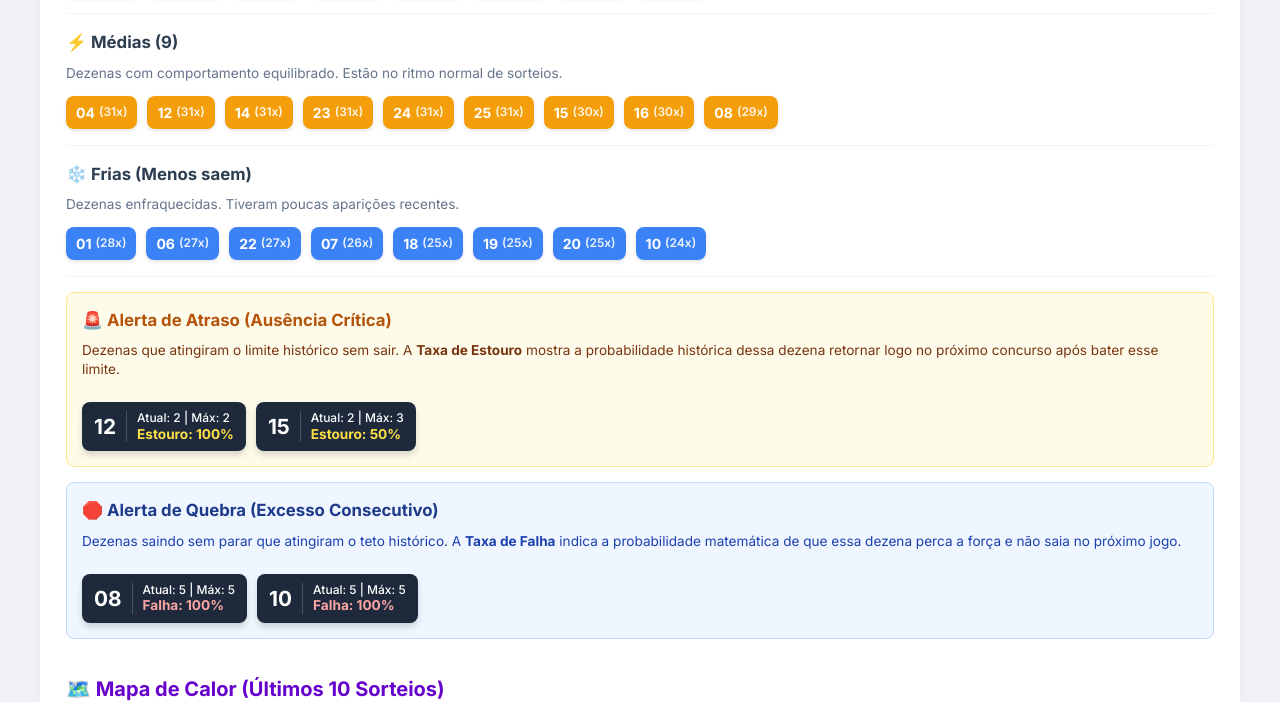
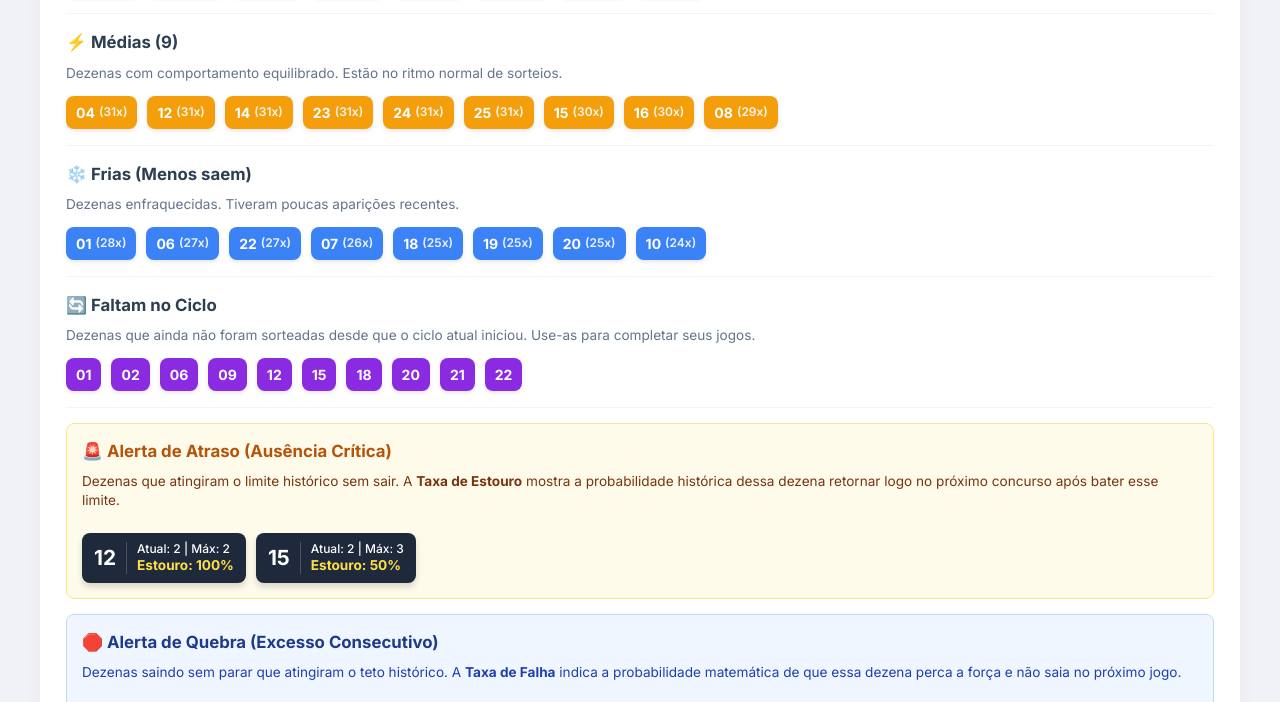
Before and after one commit to renatocosta93/painel-loto, a plain HTML site: page index.html in a window 1280 px wide. Shown: the part 1057-1759 px from the top of the page. Drawn offline with nearby package versions, Linux system fonts and the light colour scheme.

Commit message:
Update index.html

```diff
--- a/index.html
+++ b/index.html
@@ -44,9 +44,8 @@
         .badge-list { display: flex; flex-wrap: wrap; gap: 10px; margin-top: 5px; }
         .badge { padding: 6px 10px; border-radius: 8px; font-size: 14px; font-weight: 700; color: white; box-shadow: 0 2px 4px rgba(0,0,0,0.1); display: inline-flex; align-items: center; gap: 4px;}
         .bg-hot { background-color: var(--danger); } .bg-med { background-color: var(--warning); color: #fff; } .bg-cold { background-color: var(--info); }
-        .bg-drawn { background-color: var(--success); font-size: 15px;}
+        .bg-cycle { background-color: var(--primary); } .bg-drawn { background-color: var(--success); font-size: 15px;}
 
-        /* Nova estilização para os alertas preditivos */
         .badge-pred { background-color: #1e293b; color: white; padding: 8px 12px; border-radius: 8px; display: inline-flex; align-items: center; box-shadow: 0 4px 6px rgba(0,0,0,0.15);}
         .badge-pred-num { font-size: 1.3rem; border-right: 1px solid rgba(255,255,255,0.2); padding-right: 10px; margin-right: 10px; font-weight: 700;}
         .badge-pred-info { display: flex; flex-direction: column; font-size: 0.75rem; font-weight: 500; line-height: 1.3;}
@@ -131,6 +130,13 @@
                     <div class="badge-list" id="badge-frias"></div>
                 </div>
 
+                <!-- O RETORNO DO CICLO -->
+                <div class="stat-block">
+                    <div class="stat-block-header">🔄 Faltam no Ciclo</div>
+                    <div class="stat-block-desc">Dezenas que ainda não foram sorteadas desde que o ciclo atual iniciou. Use-as para completar seus jogos.</div>
+                    <div class="badge-list" id="badge-ciclo"></div>
+                </div>
+
                 <!-- Alertas Inteligentes Formatados -->
                 <div class="stat-block" style="background: #fffbeb; padding: 15px; border-radius: 8px; margin-top: 15px; border: 1px solid #fde68a;">
                     <div class="stat-block-header" style="color: #b45309;">🚨 Alerta de Atraso (Ausência Crítica)</div>
@@ -147,7 +153,6 @@
                 <h2 style="margin-top: 35px;">🗺️ Mapa de Calor (Últimos 10 Sorteios)</h2>
                 <div class="heatmap-wrapper" id="heatmap-container"></div>
 
-                <!-- Guia de Análise do Heatmap -->
                 <div style="background: #f8fafc; padding: 15px; border-radius: 8px; margin-top: 15px; font-size: 0.9rem; color: #475569; border: 1px solid #e2e8f0; line-height: 1.5;">
                     <strong style="color: var(--primary-dark);">💡 Como o Assistente analisa o Mapa:</strong> Cada linha é um concurso. As colunas são as dezenas. <br><br>
                     • <strong>Buracos:</strong> Espaços em branco compridos indicam que uma coluna ou dezena esfriou. Excelente hora para usá-las como surpresa.<br>
@@ -207,7 +212,7 @@
             <h2 style="border-bottom: none; margin-bottom: 10px; color: var(--primary-dark);">Como usar a Inteligência Preditiva?</h2>
             <p>Além de gerar os jogos automaticamente no Item 3, você pode usar os dados avançados deste painel para montar sua própria aposta com vantagem matemática cruzando os alertas:</p>
             <ul style="margin-left: 20px; margin-bottom: 25px; margin-top: 15px; color: var(--text-muted); font-weight: 500; line-height: 1.6;">
-                <li style="margin-bottom: 10px;"><strong style="color: var(--text-main);">Alerta de Atraso:</strong> Use os números desse alerta como <strong style="color: #b45309;">FIXOS</strong> na sua aposta. Como eles atingiram ou passaram o limite histórico sem sair, a <i>Taxa de Estouro</i> te mostra a chance real de que eles voltem a ser sorteados imediatamente.</li>
+                <li style="margin-bottom: 10px;"><strong style="color: var(--text-main);">Alerta de Atraso e Ciclo:</strong> Use os números desses dois painéis como <strong style="color: #b45309;">FIXOS</strong> na sua aposta. Como eles atingiram ou passaram o limite histórico sem sair, a <i>Taxa de Estouro</i> te mostra a chance real de que eles voltem a ser sorteados imediatamente.</li>
                 <li style="margin-bottom: 10px;"><strong style="color: var(--text-main);">Alerta de Quebra:</strong> <strong style="color: #1e3a8a;">EVITE</strong> esses números. Se a dezena bateu o teto histórico de vezes consecutivas, a <i>Taxa de Falha</i> te avisa o risco matemático de confiar nela de novo.</li>
                 <li style="margin-bottom: 10px;"><strong style="color: var(--text-main);">O Mapa de Calor:</strong> Não confie apenas em números frios e quentes; olhe a grade. O mapa te ajuda a identificar se há grupos inteiros (colunas ou linhas) falhando juntos.</li>
             </ul>
@@ -399,7 +404,6 @@
                 // --- INTELIGÊNCIA MATEMÁTICA ESTATÍSTICA ---
                 let stats = {}; for(let n=1; n<=25; n++) stats[n] = { freq: 0, history: [] };
 
-                // Montar histórico cronológico do mais antigo para o mais novo
                 for(let i=hist.length-1; i>=0; i--) {
                     for(let n=1; n<=25; n++) {
                         let isDrawn = hist[i].dezenas.includes(n);
@@ -408,14 +412,27 @@
                     }
                 }
 
+                // Cálculo do Ciclo
+                let cicloAtual = new Set();
+                let histRev = [...hist].reverse();
+                for(let s of histRev) {
+                    s.dezenas.forEach(d => cicloAtual.add(d));
+                    if(cicloAtual.size === 25) cicloAtual.clear();
+                }
+
                 const renderBadgesBasic = (cid, arr, css) => {
                     const c = document.getElementById(cid); c.innerHTML = '';
                     arr.forEach(item => {
                         let s = document.createElement('span'); s.className = 'badge ' + css;
-                        s.innerHTML = `<span>${item.d < 10 ? '0'+item.d : item.d}</span> <small style="opacity:0.9; font-weight:600; font-size:0.75rem;">(${item.info})</small>`;
+                        s.innerHTML = `<span>${item.d < 10 ? '0'+item.d : item.d}</span>` + (item.info ? ` <small style="opacity:0.9; font-weight:600; font-size:0.75rem;">(${item.info})</small>` : '');
                         c.appendChild(s);
                     });
                 };
+
+                let faltam = [];
+                for(let i=1; i<=25; i++) { if(!cicloAtual.has(i)) faltam.push({d: i, info: ''}); }
+                if(faltam.length > 0) renderBadgesBasic('badge-ciclo', faltam, 'bg-cycle');
+                else document.getElementById('badge-ciclo').innerHTML = '<span class="badge bg-cycle" style="font-size:15px;">🎉 Ciclo Fechou!</span>';
 
                 let ranking = Object.keys(stats).map(n => ({ d: Number(n), freq: stats[n].freq })).sort((a,b) => b.freq - a.freq);
                 renderBadgesBasic('latest-draw-numbers', ultimoSorteio.map(n => ({d: n, info: stats[n].freq+'x'})), 'bg-drawn');
```
